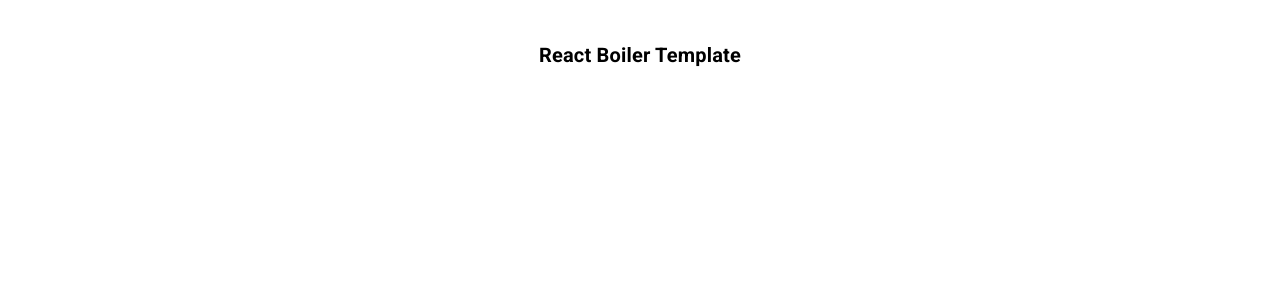
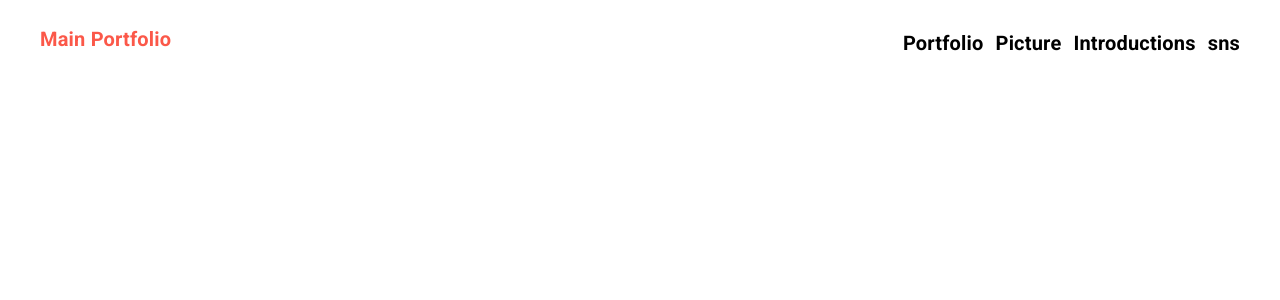
Before and after one commit to EtErNaLiFe12/Main-Portfolio, a React (Create React App) app: page /mainboard/main in a window 1280 px wide. Shown: the top 300 px of the page. Built offline with nearby package versions, Linux system fonts and the light colour scheme.

Commit message:
[MP] main page (in progress)

```diff
--- a/package.json
+++ b/package.json
@@ -14,6 +14,7 @@
     "@types/node": "^16.7.13",
     "@types/react": "^18.0.0",
     "@types/react-dom": "^18.0.0",
+    "lodash": "^4.17.21",
     "react": "^18.2.0",
     "react-dom": "^18.2.0",
     "react-helmet-async": "^1.3.0",
@@ -45,5 +46,8 @@
       "last 1 firefox version",
       "last 1 safari version"
     ]
+  },
+  "devDependencies": {
+    "@types/lodash": "^4.14.186"
   }
 }
--- a/src/App.css
+++ b/src/App.css
@@ -6,4 +6,6 @@ html {
 
 body {}
 
-#root {}
+#root {
+  margin: 0 40px 0 40px;
+}
--- /dev/null
+++ b/src/pages/loading-screen/LoadingScreen.tsx
@@ -0,0 +1,9 @@
+import { Box, Typography } from '@mui/material';
+
+function LoadingScreen() {
+  return <Box sx={{ zIndex: 9999, textAlign: 'center' }}>
+    <Typography sx={{ fontSize: 40 }}>Loading</Typography>
+  </Box>
+}
+
+export default LoadingScreen;
--- a/src/pages/mainboard/Main.tsx
+++ b/src/pages/mainboard/Main.tsx
@@ -1,9 +1,68 @@
 import { Box, Typography } from '@mui/material';
+import { map } from 'lodash';
+import { useNavigate } from 'react-router';
+import { PATH } from 'routes/path';
+
+const mainMenu = [
+  {
+    menu: 'Portfolio',
+  },
+  {
+    menu: 'Picture'
+  },
+  {
+    menu: 'Introductions'
+  },
+  {
+    menu: 'sns'
+  },
+];
 
 export default function Main() {
+  const navigate = useNavigate();
+
+
+  // functions
+  function handleNavigate(menu: string) {
+    switch (menu) {
+      case 'Portfolio':
+        return navigate(PATH.main);
+      case 'Picture':
+        return navigate(PATH.main);
+      case 'Introductions':
+        return navigate(PATH.main);
+      case 'sns':
+        return navigate(PATH.main);
+    }
+  }
+
   return (
-    <Box sx={{ mt: 5, textAlign: 'center', color: '#000' }}>
-      <Typography sx={{ fontSize: '20px', fontWeight: 700 }}>React Boiler Template</Typography>
-    </Box>
+    <>
+      <Box sx={{ display: 'flex' }}>
+        <Box sx={{ mt: 3, textAlign: 'left', color: '#000', flex: 1, cursor: 'pointer' }}>
+          <Typography sx={{ fontSize: '20px', fontWeight: 700, color: '#fb5849' }}>Main Portfolio</Typography>
+        </Box>
+        <Box sx={{ display: 'flex', flex: 2, justifyContent: 'right' }}>
+          {map(mainMenu, (side, idx) => {
+            return (
+              <Box key={idx} sx={{
+                mt: 3.5, ml: 1.5, cursor: 'pointer'
+              }} onClick={() => {
+                handleNavigate(side.menu);
+              }}>
+                <Typography sx={{
+                  fontSize: '20px', fontWeight: 700,
+                  '&:hover': {
+                    fontSize: '25px',
+                    color: '#fb5849',
+                    transition: '.5s'
+                  }
+                }}>{side.menu}</Typography>
+              </Box>
+            )
+          })}
+        </Box>
+      </Box>
+    </>
   );
 }
--- a/src/routes/index.tsx
+++ b/src/routes/index.tsx
@@ -2,18 +2,13 @@ import { Suspense, lazy, ElementType } from 'react';
 import { Box, Typography } from '@mui/material';
 import RouteWrapper from 'layouts/RouteWrapper';
 import { Navigate, useRoutes } from 'react-router-dom';
+import LoadingScreen from 'pages/loading-screen/LoadingScreen';
 
 // ----------------------------------------------------------------------
 
 const Loadable = (Component: ElementType) => (props: any) => {
   return (
-    <Suspense
-      fallback={
-        <Box sx={{ zIndex: 9999, textAlign: 'center' }}>
-          <Typography sx={{ fontSize: 40 }}>Loading</Typography>
-        </Box>
-      }
-    >
+    <Suspense fallback={<LoadingScreen />}>
       <Component {...props} />
     </Suspense>
   );
--- a/src/routes/path.ts
+++ b/src/routes/path.ts
@@ -2,8 +2,8 @@ function path(root: string, sublink: string) {
   return `${root}${sublink}`;
 }
 
-const MAIN_ROUTE = '/main-route'
+const MAIN_ROUTE = '/mainboard'
 
 export const PATH = {
-  main: path(MAIN_ROUTE, '/Main.tsx')
+  main: path(MAIN_ROUTE, '/main')
 }
```
Also changed, not shown: 2 other files (tests, documents, lock files or other folders).
